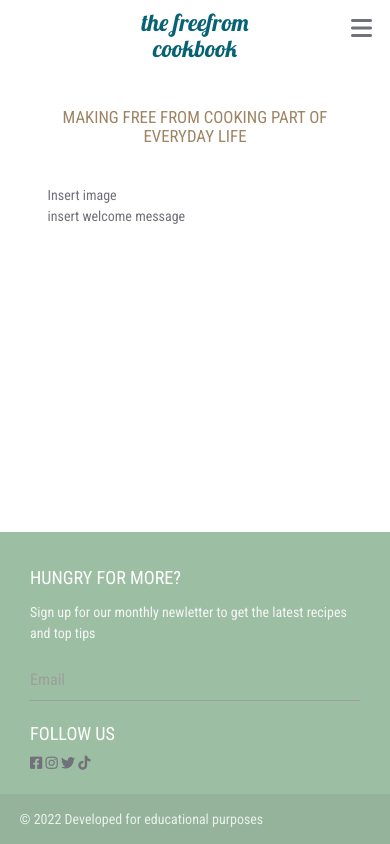
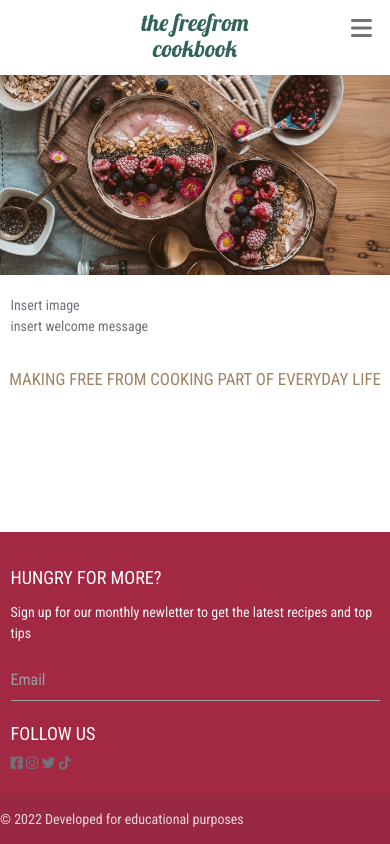
Before and after one commit to anyahush/the-freefrom-cookbook, a Flask app: page / in a window 390 px wide. Run offline with Flask 2, Linux system fonts and the light colour scheme; some libraries are stand-ins or nearby versions.

Commit message:
Add hero image and add responsiveness

```diff
--- a/static/css/style.css
+++ b/static/css/style.css
@@ -29,7 +29,7 @@ h1 {
     text-transform: lowercase;
     font-size: 100%;
     margin: 10px;
-    color: #066274;
+    color: #31625c;
 }
 
 h2 {
@@ -50,12 +50,38 @@ h5 {
 }
 
 .page-footer {
-    background-color: #9CBEA3;
+    background-color: #a22843;
 }
 
 .form-input {
     border-radius: 3px 3px;
 }
+
+/* home page */
+#hero_image {
+    background: url(../images/hero_image.jpg);
+    width: 100%;
+    height: 200px;
+    background-position: center;
+    background-size: cover;
+
+}
+
+/* removing Materialize container margins taken from https://www.codegrepper.com/code-examples/css/materialize+customize+container */
+.container {
+    margin: 0 auto;
+    width: 100%;
+  }
+  @media only screen and (min-width: 601px) {
+    .container {
+      width: 100%;
+    }
+  }
+  @media only screen and (min-width: 993px) {
+    .container {
+      width: 100%;
+    }
+  }
 
 /* recipes page */
 .select-wrapper input.select-dropdown, ::placeholder {
@@ -86,10 +112,18 @@ span {
         font-size: 130%;
         text-align: center;
     }
+    #hero_image {
+        height: 350px;
+    }
+
 }
 
 @media screen and (min-width: 1440px) {
     h1 {
         font-size: 150%;
     }
+    #hero_image {
+        height: 500px;
+    }
+
 }
--- a/templates/index.html
+++ b/templates/index.html
@@ -1,11 +1,11 @@
 {% extends "base.html" %}
 {% block content %}
-        <div class="container">
-            <div class="row">
-                <div class="col s12">
-                    <h2>Making free from cooking part of everyday life</h2>
+
+    <div class="row nomargin" id="hero_image">
     </div>
-            </div>
+
+
+
 <div class="row">
     <div class="col s12 m6">
         Insert image
@@ -15,5 +15,6 @@
 
     </div>
 </div>
-        </div>
+
+<h2>Making free from cooking part of everyday life</h2>
 {% endblock %}
```
Also changed, not shown: static/images/hero_image.jpg (added), 1 other file. Lines whose indentation alone changed are shown as unchanged.
